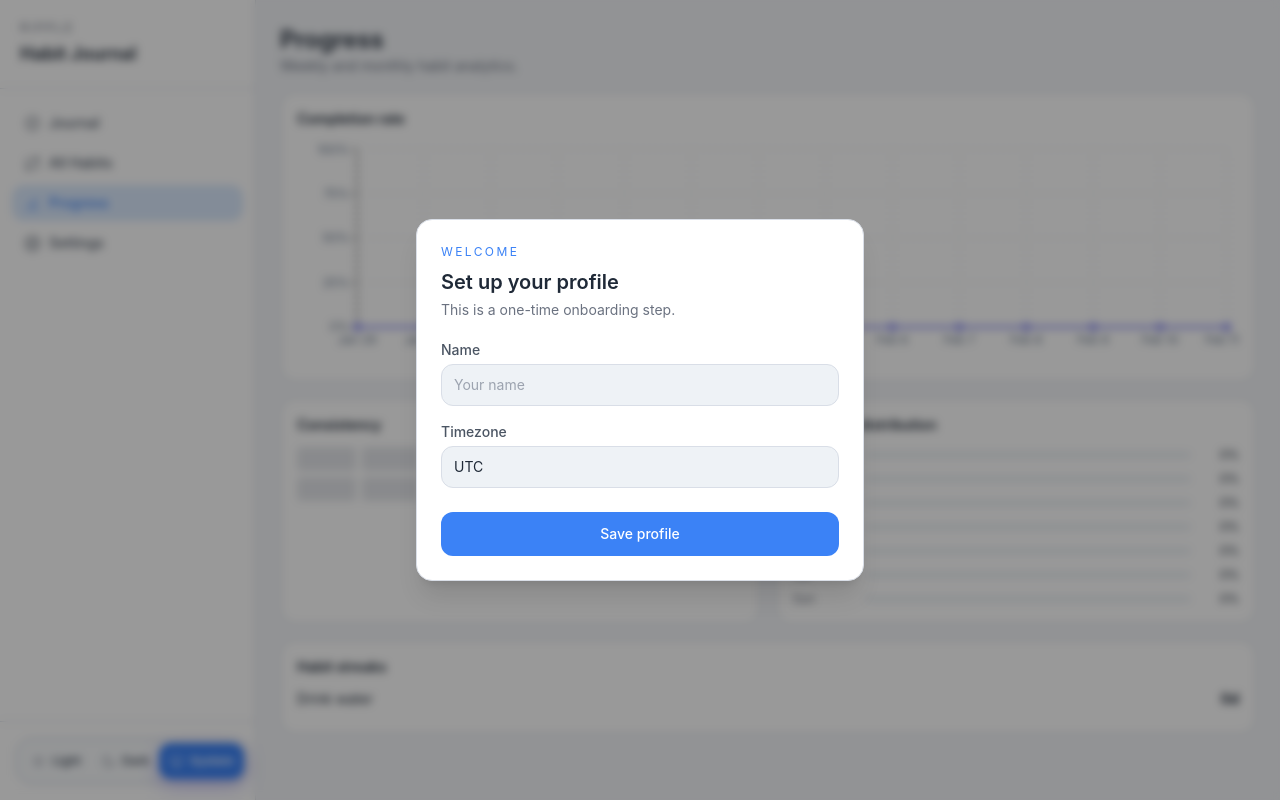
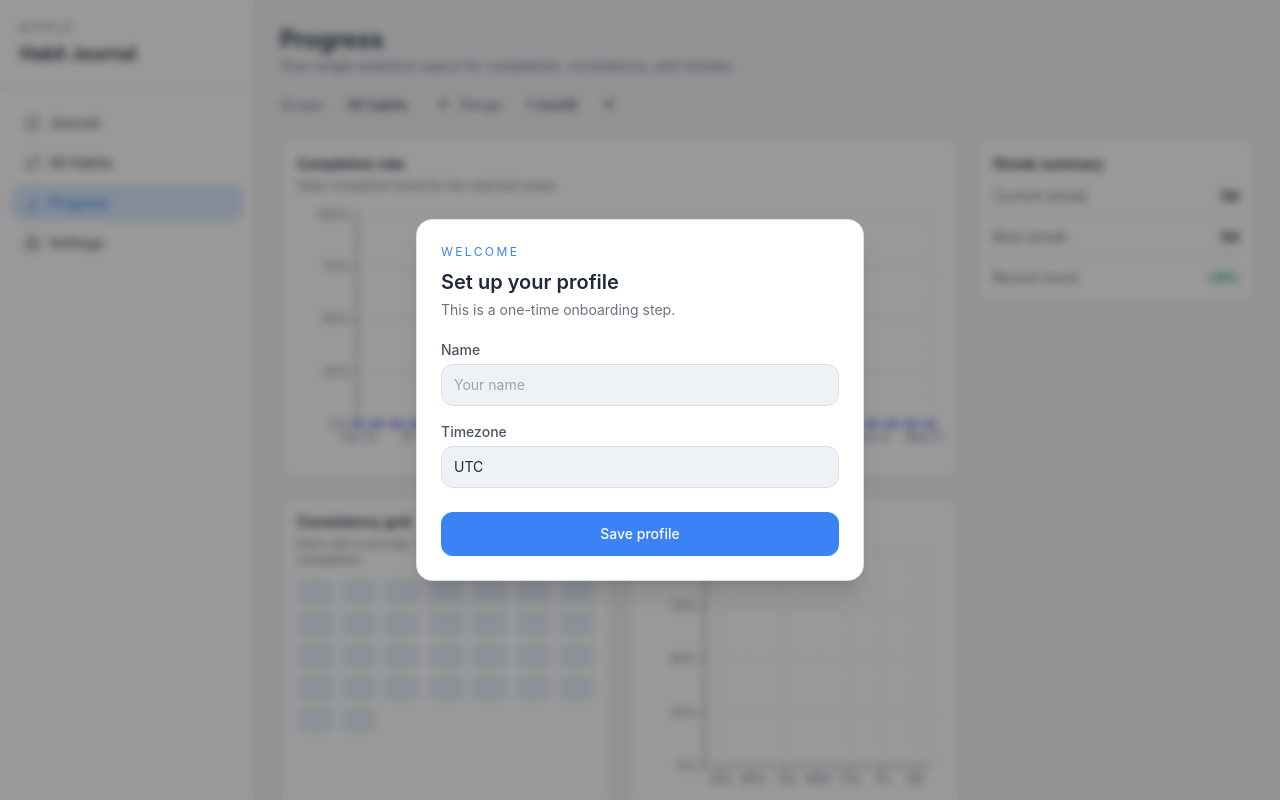
Before and after one commit to rasyidbejay/ripplehabits, a React (Vite) app: page /progress in a window 1280 px wide. Shown: the top 800 px of the page. Built offline with nearby package versions, Linux system fonts and the light colour scheme.

Commit message:
Build Habitify-style Progress analytics screen

```diff
--- a/src/pages/ProgressPage.tsx
+++ b/src/pages/ProgressPage.tsx
@@ -1,97 +1,271 @@
-import { eachDayOfInterval, format, startOfDay, subDays } from 'date-fns'
-import { useMemo } from 'react'
+import { eachDayOfInterval, format, getDay, startOfDay, subDays } from 'date-fns'
+import { useMemo, useState } from 'react'
+import { Bar, BarChart, CartesianGrid, ResponsiveContainer, Tooltip, XAxis, YAxis } from 'recharts'
 import { CompletionLineChart } from '../components/charts/CompletionLineChart'
 import { useHabits } from '../hooks/useHabits'
 import { storage } from '../utils/storage'
-import { calculateCurrentStreak } from '../utils/streaks'
+import { calculateCurrentStreak, calculateLongestStreak } from '../utils/streaks'
 
-const cardClass = 'rounded-2xl border border-border bg-surface-secondary p-4'
+const panelClass = 'rounded-2xl border border-border bg-surface-secondary p-4'
 
-export const ProgressChartCard = ({ data }: { data: { date: string; completionRate: number }[] }) => (
-  <section className={cardClass}>
+type TimeRange = '14d' | '30d' | '90d'
+
+const RANGE_OPTIONS: { value: TimeRange; label: string; days: number }[] = [
+  { value: '14d', label: '2 weeks', days: 14 },
+  { value: '30d', label: '1 month', days: 30 },
+  { value: '90d', label: '3 months', days: 90 },
+]
+
+const WEEKDAY_LABELS = ['Sun', 'Mon', 'Tue', 'Wed', 'Thu', 'Fri', 'Sat']
+
+const CompletionRateSection = ({ data }: { data: { date: string; completionRate: number }[] }) => (
+  <section className={panelClass}>
     <h2 className="text-sm font-semibold">Completion rate</h2>
-    <div className="mt-3 h-56">
+    <p className="mt-1 text-xs text-content-muted">Daily completion trend for the selected scope.</p>
+    <div className="mt-3 h-56 sm:h-64">
       <CompletionLineChart data={data} />
     </div>
   </section>
 )
 
-export const HeatmapCard = ({ values }: { values: number[] }) => (
-  <section className={cardClass}>
-    <h2 className="text-sm font-semibold">Consistency</h2>
-    <div className="mt-3 grid grid-cols-7 gap-1.5">
-      {values.map((value, i) => <div key={i} className="h-6 rounded" style={{ backgroundColor: value > 75 ? '#4f46e5' : value > 30 ? '#a5b4fc' : '#e5e7eb' }} />)}
+const ConsistencyHeatmap = ({ values }: { values: { key: string; value: number }[] }) => (
+  <section className={panelClass}>
+    <h2 className="text-sm font-semibold">Consistency grid</h2>
+    <p className="mt-1 text-xs text-content-muted">Each cell is one day. Darker means better completion.</p>
+    <div className="mt-3 grid grid-cols-7 gap-1.5 sm:gap-2">
+      {values.map((item) => (
+        <div
+          key={item.key}
+          className="h-6 rounded-sm border border-border/40 bg-accent"
+          title={`${item.key}: ${item.value}%`}
+          style={{ opacity: item.value === 0 ? 0.12 : Math.max(0.2, item.value / 100) }}
+        />
+      ))}
     </div>
   </section>
 )
 
-export const WeekdayStatsCard = ({ values }: { values: { day: string; value: number }[] }) => (
-  <section className={cardClass}>
-    <h2 className="text-sm font-semibold">Weekday distribution</h2>
+const HabitPerformanceSection = ({
+  habits,
+}: {
+  habits: { id: string; name: string; completionRate: number; completions: number; strip: boolean[] }[]
+}) => (
+  <section className={panelClass}>
+    <h2 className="text-sm font-semibold">Habit performance</h2>
+    <p className="mt-1 text-xs text-content-muted">Top performers and habits that need attention.</p>
     <ul className="mt-3 space-y-2">
-      {values.map((item) => (
-        <li key={item.day} className="flex items-center gap-2 text-xs">
-          <span className="w-16 text-content-muted">{item.day}</span>
-          <div className="h-2 flex-1 rounded-full bg-surface-tertiary">
-            <div className="h-2 rounded-full bg-accent" style={{ width: `${item.value}%` }} />
+      {habits.map((habit) => (
+        <li key={habit.id} className="rounded-xl border border-border/60 px-3 py-2">
+          <div className="flex items-center justify-between gap-3 text-sm">
+            <span className="truncate">{habit.name}</span>
+            <span className="text-content-muted">{habit.completions} done · {habit.completionRate}%</span>
           </div>
-          <span className="w-10 text-right">{item.value}%</span>
+          <div className="mt-2 grid grid-cols-14 gap-1">
+            {habit.strip.map((done, index) => (
+              <span key={`${habit.id}-${index}`} className={`h-2 rounded-sm ${done ? 'bg-accent' : 'bg-surface-tertiary'}`} />
+            ))}
+          </div>
         </li>
       ))}
     </ul>
   </section>
 )
 
-export const StreakSummaryCard = ({ rows }: { rows: { name: string; streak: number }[] }) => (
-  <section className={cardClass}>
-    <h2 className="text-sm font-semibold">Habit streaks</h2>
-    <ul className="mt-3 space-y-2">
-      {rows.map((row) => (
-        <li key={row.name} className="flex items-center justify-between border-b border-border pb-2 text-sm last:border-b-0">
-          <span>{row.name}</span>
-          <strong>{row.streak}d</strong>
-        </li>
-      ))}
-    </ul>
+const WeekdayDistributionSection = ({ values }: { values: { day: string; completionRate: number }[] }) => (
+  <section className={panelClass}>
+    <h2 className="text-sm font-semibold">Weekday distribution</h2>
+    <div className="mt-3 h-56 sm:h-64">
+      <ResponsiveContainer width="100%" height="100%">
+        <BarChart data={values} margin={{ top: 8, right: 12, left: 0, bottom: 4 }}>
+          <CartesianGrid strokeDasharray="3 3" stroke="#e2e8f0" />
+          <XAxis dataKey="day" tick={{ fontSize: 12, fill: '#64748b' }} />
+          <YAxis domain={[0, 100]} tickFormatter={(value) => `${value}%`} tick={{ fontSize: 12, fill: '#64748b' }} />
+          <Tooltip formatter={(value: number) => `${value}%`} />
+          <Bar dataKey="completionRate" fill="#6366f1" radius={[6, 6, 0, 0]} />
+        </BarChart>
+      </ResponsiveContainer>
+    </div>
   </section>
+)
+
+const StreakSummarySection = ({
+  currentStreak,
+  bestStreak,
+  trend,
+}: {
+  currentStreak: number
+  bestStreak: number
+  trend: number
+}) => (
+  <aside className={`${panelClass} h-fit`}>
+    <h2 className="text-sm font-semibold">Streak summary</h2>
+    <dl className="mt-3 space-y-3 text-sm">
+      <div className="flex items-center justify-between border-b border-border pb-2">
+        <dt className="text-content-muted">Current streak</dt>
+        <dd className="font-semibold">{currentStreak}d</dd>
+      </div>
+      <div className="flex items-center justify-between border-b border-border pb-2">
+        <dt className="text-content-muted">Best streak</dt>
+        <dd className="font-semibold">{bestStreak}d</dd>
+      </div>
+      <div className="flex items-center justify-between">
+        <dt className="text-content-muted">Recent trend</dt>
+        <dd className={`font-semibold ${trend >= 0 ? 'text-emerald-600' : 'text-rose-600'}`}>
+          {trend >= 0 ? '+' : ''}{trend}%
+        </dd>
+      </div>
+    </dl>
+  </aside>
 )
 
 export const ProgressPage = () => {
   const { habits } = useHabits()
+  const [timeRange, setTimeRange] = useState<TimeRange>('30d')
+  const [habitFilter, setHabitFilter] = useState<'all' | string>('all')
   const checkIns = storage.list('checkIns')
 
-  const trend = useMemo(() => {
-    const days = eachDayOfInterval({ start: subDays(startOfDay(new Date()), 13), end: startOfDay(new Date()) })
-    return days.map((day) => {
-      const dayKey = format(day, 'yyyy-MM-dd')
-      const done = habits.filter((habit) => checkIns.some((checkIn) => checkIn.habitId === habit.id && checkIn.completed && checkIn.date === dayKey)).length
-      return { date: format(day, 'MMM d'), completionRate: habits.length ? Math.round((done / habits.length) * 100) : 0 }
-    })
-  }, [habits, checkIns])
+  const activeHabits = habits.filter((habit) => !habit.isArchived)
+  const scopedHabits = habitFilter === 'all'
+    ? activeHabits
+    : activeHabits.filter((habit) => habit.id === habitFilter)
 
-  const weekdayStats = ['Mon', 'Tue', 'Wed', 'Thu', 'Fri', 'Sat', 'Sun'].map((day, index) => {
-    const matching = trend.filter((_, trendIndex) => trendIndex % 7 === index)
-    const avg = matching.length ? Math.round(matching.reduce((acc, item) => acc + item.completionRate, 0) / matching.length) : 0
-    return { day, value: avg }
+  const selectedDays = RANGE_OPTIONS.find((range) => range.value === timeRange)?.days ?? 30
+  const dayRange = eachDayOfInterval({
+    start: subDays(startOfDay(new Date()), selectedDays - 1),
+    end: startOfDay(new Date()),
   })
 
-  const streakRows = habits
-    .map((habit) => ({ name: habit.name, streak: calculateCurrentStreak(habit.id, checkIns) }))
-    .sort((a, b) => b.streak - a.streak)
-    .slice(0, 5)
+  const analytics = useMemo(() => {
+    const scopedHabitIds = new Set(scopedHabits.map((habit) => habit.id))
+
+    const trend = dayRange.map((day) => {
+      const key = format(day, 'yyyy-MM-dd')
+      const completedHabits = new Set(
+        checkIns
+          .filter((checkIn) => checkIn.completed && checkIn.date === key && scopedHabitIds.has(checkIn.habitId))
+          .map((checkIn) => checkIn.habitId),
+      )
+
+      return {
+        key,
+        date: format(day, selectedDays > 40 ? 'MMM d' : 'EEE d'),
+        completionRate: scopedHabits.length
+          ? Math.round((completedHabits.size / scopedHabits.length) * 100)
+          : 0,
+      }
+    })
+
+    const weekday = WEEKDAY_LABELS.map((label, weekdayIndex) => {
+      const matching = trend.filter((item) => getDay(new Date(item.key)) === weekdayIndex)
+      const completionRate = matching.length
+        ? Math.round(matching.reduce((sum, item) => sum + item.completionRate, 0) / matching.length)
+        : 0
+
+      return { day: label, completionRate }
+    })
+
+    const performance = scopedHabits
+      .map((habit) => {
+        const habitCheckIns = checkIns.filter((checkIn) => checkIn.habitId === habit.id)
+        const completions = dayRange.reduce((count, day) => {
+          const key = format(day, 'yyyy-MM-dd')
+          const done = habitCheckIns.some((checkIn) => checkIn.completed && checkIn.date === key)
+          return count + (done ? 1 : 0)
+        }, 0)
+
+        const stripDays = dayRange.slice(-14)
+        const strip = stripDays.map((day) => {
+          const key = format(day, 'yyyy-MM-dd')
+          return habitCheckIns.some((checkIn) => checkIn.completed && checkIn.date === key)
+        })
+
+        return {
+          id: habit.id,
+          name: habit.name,
+          completions,
+          completionRate: dayRange.length ? Math.round((completions / dayRange.length) * 100) : 0,
+          strip,
+          currentStreak: calculateCurrentStreak(habit.id, checkIns),
+          bestStreak: calculateLongestStreak(habit.id, checkIns),
+        }
+      })
+      .sort((a, b) => b.completionRate - a.completionRate)
+
+    const top = performance.slice(0, 3)
+    const needsAttention = performance.slice(-2).reverse()
+    const performanceList = [...top, ...needsAttention.filter((item) => !top.some((topItem) => topItem.id === item.id))]
+
+    const currentStreak = performance.length ? Math.max(...performance.map((habit) => habit.currentStreak)) : 0
+    const bestStreak = performance.length ? Math.max(...performance.map((habit) => habit.bestStreak)) : 0
+
+    const recent = trend.slice(-14)
+    const prior = trend.slice(-28, -14)
+    const recentAverage = recent.length ? recent.reduce((sum, item) => sum + item.completionRate, 0) / recent.length : 0
+    const priorAverage = prior.length ? prior.reduce((sum, item) => sum + item.completionRate, 0) / prior.length : 0
+    const trendDelta = Math.round(recentAverage - priorAverage)
+
+    return {
+      trend,
+      weekday,
+      heatmap: trend.map((item) => ({ key: item.key, value: item.completionRate })),
+      performanceList,
+      currentStreak,
+      bestStreak,
+      trendDelta,
+    }
+  }, [checkIns, dayRange, scopedHabits, selectedDays])
 
   return (
     <div className="space-y-4">
-      <div>
-        <h2 className="text-2xl font-semibold">Progress</h2>
-        <p className="text-sm text-content-muted">Weekly and monthly habit analytics.</p>
+      <header className="space-y-3">
+        <div>
+          <h2 className="text-2xl font-semibold">Progress</h2>
+          <p className="text-sm text-content-muted">Your single analytics space for completion, consistency, and streaks.</p>
+        </div>
+        <div className="flex flex-col gap-2 sm:flex-row sm:items-center">
+          <label className="flex items-center gap-2 text-sm">
+            <span className="text-content-muted">Scope</span>
+            <select
+              value={habitFilter}
+              onChange={(event) => setHabitFilter(event.target.value)}
+              className="rounded-lg border border-border bg-surface-primary px-3 py-1.5"
+            >
+              <option value="all">All habits</option>
+              {activeHabits.map((habit) => (
+                <option key={habit.id} value={habit.id}>{habit.name}</option>
+              ))}
+            </select>
+          </label>
+          <label className="flex items-center gap-2 text-sm">
+            <span className="text-content-muted">Range</span>
+            <select
+              value={timeRange}
+              onChange={(event) => setTimeRange(event.target.value as TimeRange)}
+              className="rounded-lg border border-border bg-surface-primary px-3 py-1.5"
+            >
+              {RANGE_OPTIONS.map((option) => (
+                <option key={option.value} value={option.value}>{option.label}</option>
+              ))}
+            </select>
+          </label>
+        </div>
+      </header>
+
+      <div className="grid gap-4 xl:grid-cols-[minmax(0,1fr)_280px]">
+        <div className="space-y-4">
+          <CompletionRateSection data={analytics.trend} />
+          <div className="grid gap-4 lg:grid-cols-2">
+            <ConsistencyHeatmap values={analytics.heatmap} />
+            <WeekdayDistributionSection values={analytics.weekday} />
+          </div>
+          <HabitPerformanceSection habits={analytics.performanceList} />
+        </div>
+        <StreakSummarySection
+          currentStreak={analytics.currentStreak}
+          bestStreak={analytics.bestStreak}
+          trend={analytics.trendDelta}
+        />
       </div>
-      <ProgressChartCard data={trend} />
-      <div className="grid gap-4 lg:grid-cols-2">
-        <HeatmapCard values={trend.map((item) => item.completionRate)} />
-        <WeekdayStatsCard values={weekdayStats} />
-      </div>
-      <StreakSummaryCard rows={streakRows} />
     </div>
   )
 }
```
